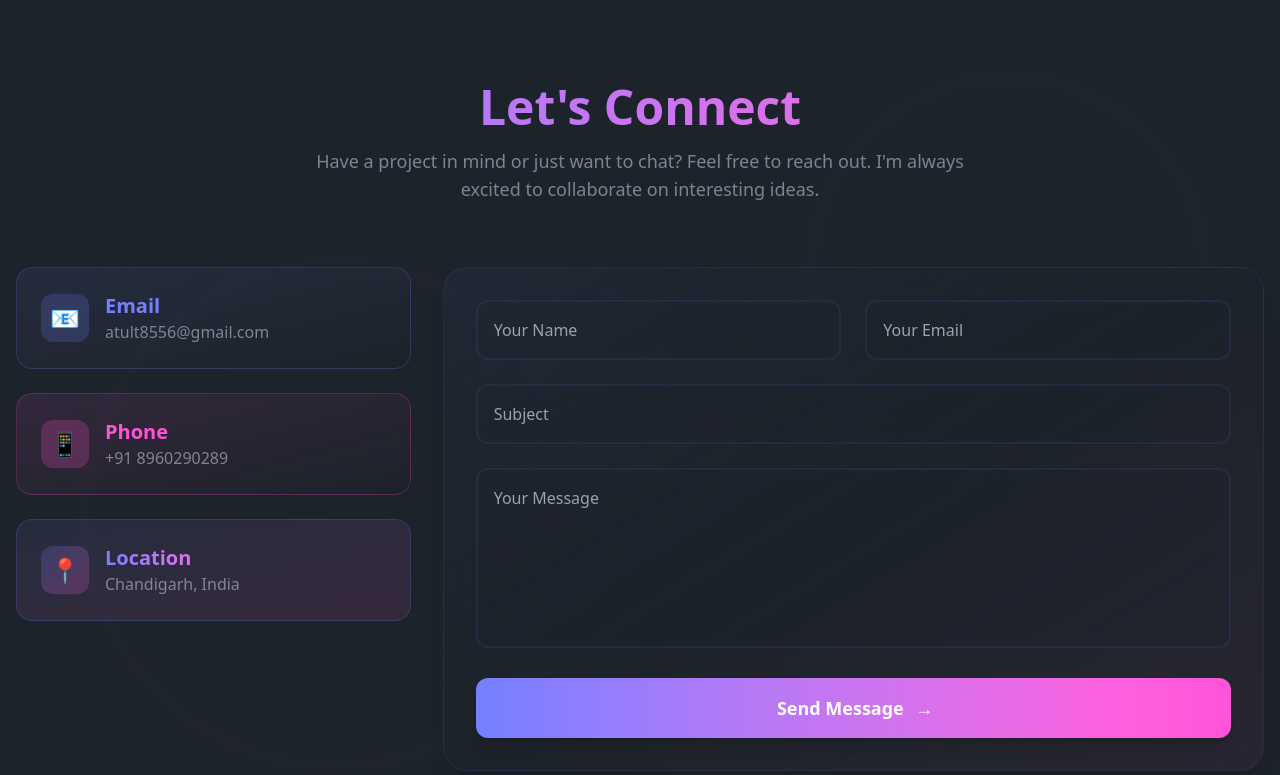
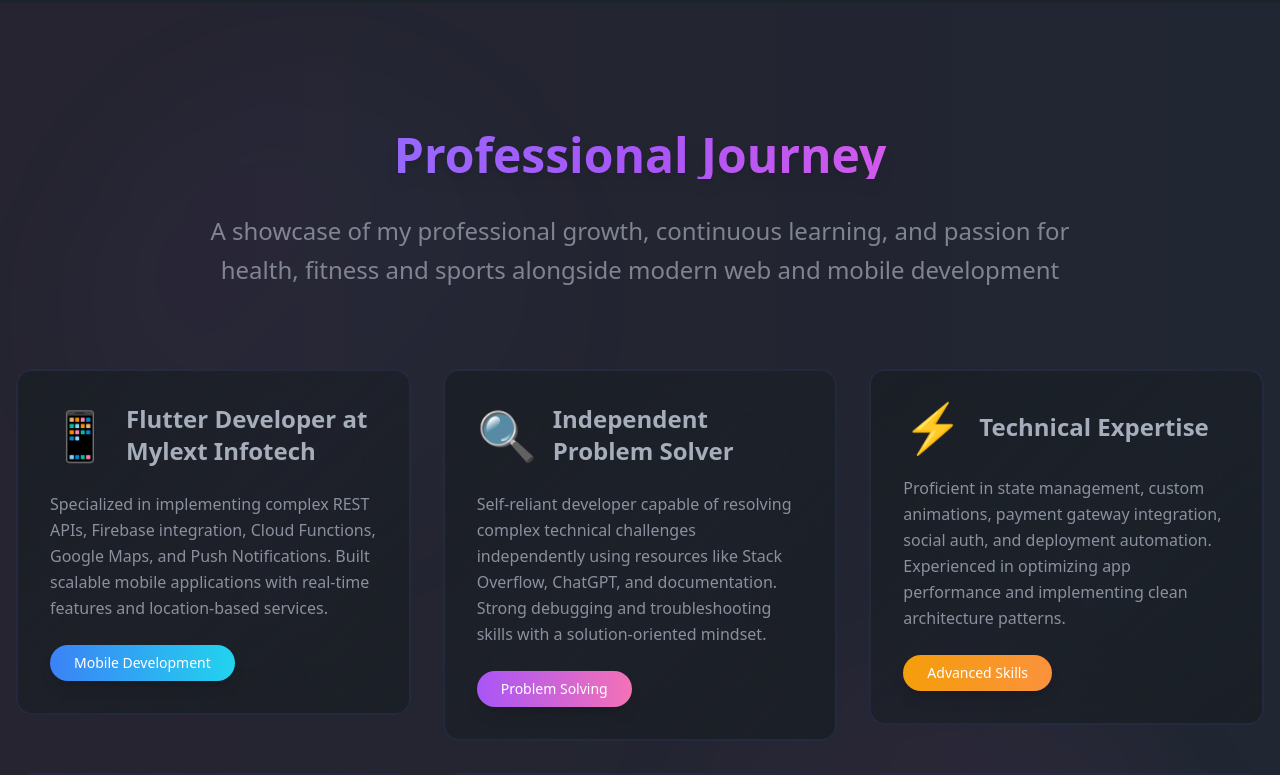
Before and after one commit to atultiwari7388/kajus-portfolio, a Next.js app: page / in a window 1280 px wide. Shown: the part 4920-5695 px from the top of the page. Built offline with nearby package versions, Linux system fonts and the light colour scheme.

Commit message:
Adding professional journey

```diff
--- a/src/app/(home)/page.tsx
+++ b/src/app/(home)/page.tsx
@@ -13,6 +13,7 @@ import ResumeExperience from "@/components/ResumeExperience";
 import Footer from "@/components/Footer";
 import FollowMe from "@/components/FollowMe";
 import { useEffect, useState } from "react";
+import ProfessionalExperience from "@/components/ProfessionalExperience";
 
 export default function Home() {
   const cursorX = useMotionValue(-100);
@@ -88,11 +89,11 @@ export default function Home() {
       <Skills />
       <ProjectsComp />
       <AchievementsComp />
+      <ProfessionalExperience />
       <Contact />
       <ResumeExperience handleDownloadCV={handleDownloadCV} />
       <FollowMe />
       <Footer />
-
       {showScrollTop && (
         <motion.button
           initial={{ opacity: 0 }}
@@ -101,9 +102,6 @@ export default function Home() {
           className="fixed bottom-8 right-8 p-3 bg-primary rounded-full shadow-lg hover:bg-primary/80 transition-colors z-50 group"
           aria-label="Back to top"
         >
-          <div className="tooltip tooltip-left absolute right-full mr-2 invisible group-hover:visible">
-            Back to top
-          </div>
           <svg
             xmlns="http://www.w3.org/2000/svg"
             className="h-6 w-6 text-white"
--- /dev/null
+++ b/src/components/ProfessionalExperience.tsx
@@ -0,0 +1,172 @@
+import { motion } from "framer-motion";
+
+export default function ProfessionalExperience() {
+  return (
+    <section className="py-32 bg-base-100 relative overflow-hidden">
+      {/* Decorative background elements */}
+      <div className="absolute top-20 left-20 w-[30rem] h-[30rem] rounded-full bg-gradient-to-br from-primary/5 to-transparent blur-3xl" />
+      <div className="absolute bottom-20 right-20 w-[35rem] h-[35rem] rounded-full bg-gradient-to-bl from-secondary/5 to-transparent blur-3xl" />
+
+      {/* Animated gradient background */}
+      <div className="absolute inset-0 opacity-20">
+        <motion.div
+          className="absolute inset-0 bg-gradient-to-r from-primary/20 via-secondary/20 to-primary/20"
+          animate={{
+            backgroundPosition: ["0% 50%", "100% 50%", "0% 50%"],
+          }}
+          transition={{
+            duration: 15,
+            ease: "linear",
+            repeat: Infinity,
+          }}
+          style={{
+            backgroundSize: "200% 100%",
+          }}
+        />
+        <motion.div
+          className="absolute inset-0 bg-[radial-gradient(circle_at_50%_120%,rgba(255,255,255,0.1)_0%,transparent_50%)]"
+          animate={{
+            scale: [1, 1.2, 1],
+            opacity: [0.3, 0.5, 0.3],
+          }}
+          transition={{
+            duration: 8,
+            repeat: Infinity,
+            ease: "easeInOut",
+          }}
+        />
+      </div>
+
+      <div className="container mx-auto px-4 relative z-10">
+        <motion.div
+          initial={{ opacity: 0, y: 30 }}
+          whileInView={{ opacity: 1, y: 0 }}
+          transition={{ duration: 0.5 }}
+          viewport={{ once: true }}
+          className="text-center mb-20"
+        >
+          <h2 className="text-5xl font-black mb-8 bg-gradient-to-r from-primary via-purple-500 to-secondary bg-clip-text text-transparent drop-shadow-lg">
+            Professional Journey
+          </h2>
+          <p className="text-base-content/70 text-2xl max-w-4xl mx-auto leading-relaxed font-light">
+            A showcase of my professional growth, continuous learning, and
+            passion for health, fitness and sports alongside modern web and
+            mobile development
+          </p>
+        </motion.div>
+
+        <div className="grid md:grid-cols-2 lg:grid-cols-3 gap-8 relative">
+          {/* Connecting arrows */}
+          <motion.div
+            className="absolute inset-0 z-0"
+            initial={{ opacity: 0 }}
+            animate={{ opacity: 1 }}
+            transition={{ delay: 0.5 }}
+          >
+            {[0, 1, 2, 3, 4].map((i) => (
+              <motion.div
+                key={i}
+                className="absolute"
+                style={{
+                  left: `${((i % 3) + 1) * 33.33 - 16}%`,
+                  top: `${Math.floor(i / 3) * 50 + 25}%`,
+                }}
+                animate={{
+                  x: [0, 20, 0],
+                  opacity: [0.4, 0.8, 0.4],
+                }}
+                transition={{
+                  duration: 2,
+                  repeat: Infinity,
+                  delay: i * 0.2,
+                }}
+              >
+                <div className="w-8 h-8 border-2 border-primary rotate-45 border-b-0 border-l-0" />
+              </motion.div>
+            ))}
+          </motion.div>
+
+          {[
+            {
+              title: "Flutter Developer at Mylext Infotech",
+              description:
+                "Specialized in implementing complex REST APIs, Firebase integration, Cloud Functions, Google Maps, and Push Notifications. Built scalable mobile applications with real-time features and location-based services.",
+              icon: "📱",
+              highlight: "Mobile Development",
+              gradient: "from-blue-500 to-cyan-400",
+            },
+            {
+              title: "Independent Problem Solver",
+              description:
+                "Self-reliant developer capable of resolving complex technical challenges independently using resources like Stack Overflow, ChatGPT, and documentation. Strong debugging and troubleshooting skills with a solution-oriented mindset.",
+              icon: "🔍",
+              highlight: "Problem Solving",
+              gradient: "from-purple-500 to-pink-400",
+            },
+            {
+              title: "Technical Expertise",
+              description:
+                "Proficient in state management, custom animations, payment gateway integration, social auth, and deployment automation. Experienced in optimizing app performance and implementing clean architecture patterns.",
+              icon: "⚡",
+              highlight: "Advanced Skills",
+              gradient: "from-amber-500 to-orange-400",
+            },
+            {
+              title: "Modern Web Development Journey",
+              description:
+                "Currently mastering Next.js 13, React 18, and Framer Motion for creating stunning web experiences. Focused on server components, app router, and advanced animations to build performant and engaging applications.",
+              icon: "🚀",
+              highlight: "Learning Next.js & React",
+              gradient: "from-green-500 to-emerald-400",
+            },
+            {
+              title: "Full Stack Development",
+              description:
+                "Expanding expertise in MERN stack (MongoDB, Express.js, React, Node.js) development. Building full-stack applications with modern features like real-time updates, authentication, and cloud deployment.",
+              icon: "🔋",
+              highlight: "MERN Stack",
+              gradient: "from-rose-500 to-red-400",
+            },
+            {
+              title: "Health & Wellness Focus",
+              description:
+                "Maintaining a healthy work-life balance through regular outdoor activities. Passionate about cricket, running, and gym workouts. Believe in the strong connection between physical fitness and mental clarity for optimal productivity.",
+              icon: "🏃",
+              highlight: "Active Lifestyle",
+              gradient: "from-teal-500 to-cyan-400",
+            },
+          ].map((item, index) => (
+            <motion.div
+              key={index}
+              initial={{ opacity: 0, y: 20 }}
+              whileInView={{ opacity: 1, y: 0 }}
+              transition={{ delay: index * 0.2, duration: 0.5 }}
+              viewport={{ once: true }}
+              className="group relative z-10"
+            >
+              <div className="p-8 rounded-2xl bg-gradient-to-br from-base-200/80 via-base-200/60 to-base-200/80 backdrop-blur-xl border-2 border-primary/10 hover:border-primary/30 transition-all duration-300 hover:shadow-xl hover:-translate-y-2 hover:shadow-primary/5">
+                <div className="absolute inset-0 rounded-2xl bg-gradient-to-br from-primary/5 via-transparent to-secondary/5 opacity-0 group-hover:opacity-100 transition-opacity duration-300" />
+                <div className="flex items-center gap-4 mb-6">
+                  <span className="text-5xl group-hover:scale-110 transition-transform duration-300">
+                    {item.icon}
+                  </span>
+                  <h3 className="text-2xl font-bold text-base-content group-hover:text-primary transition-colors duration-300">
+                    {item.title}
+                  </h3>
+                </div>
+                <p className="text-base-content/80 mb-6 leading-relaxed relative z-10">
+                  {item.description}
+                </p>
+                <div
+                  className={`inline-block px-6 py-2 bg-gradient-to-r ${item.gradient} rounded-full text-white text-sm font-medium shadow-lg transform transition-all duration-300 hover:scale-105 hover:shadow-xl relative z-10`}
+                >
+                  {item.highlight}
+                </div>
+              </div>
+            </motion.div>
+          ))}
+        </div>
+      </div>
+    </section>
+  );
+}
```
